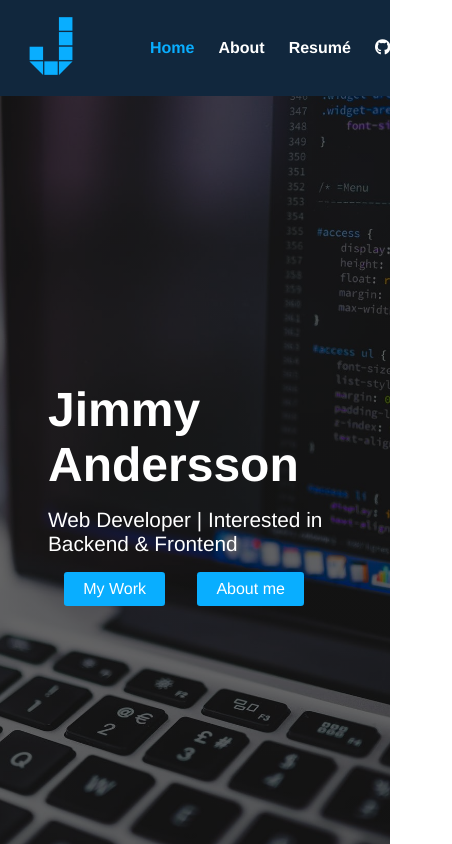
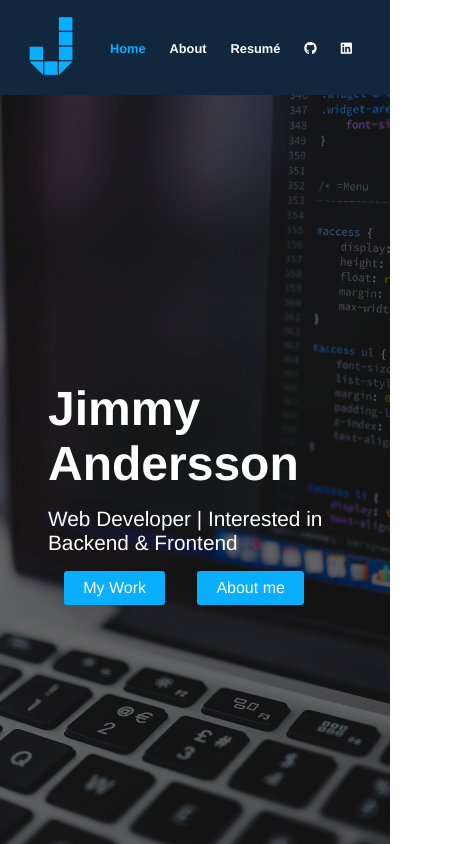
Before and after one commit to Jimpxx/portfolio-vue, a Vue app: page / in a window 390 px wide. Shown: the top 844 px of the page, 452 px wide, since content can reach past the window. Built offline with nearby package versions, Linux system fonts and the light colour scheme.

Commit message:
Troubleshot and fixed bug with media query in nav

```diff
--- a/src/components/Nav.vue
+++ b/src/components/Nav.vue
@@ -76,10 +76,22 @@ export default {
 @media (max-width: 620px) {
   #nav {
     padding: 0.7rem 1rem;
+    ul {
+      padding-left: 0;
+    }
     a {
       font-size: 1rem;
       margin-right: 1.5rem;
     }
   }
 }
+
+@media (max-width: 480px) {
+  #nav {
+    a {
+      font-size: 0.8rem;
+      margin-right: 1.5rem;
+    }
+  }
+}
 </style>
```
